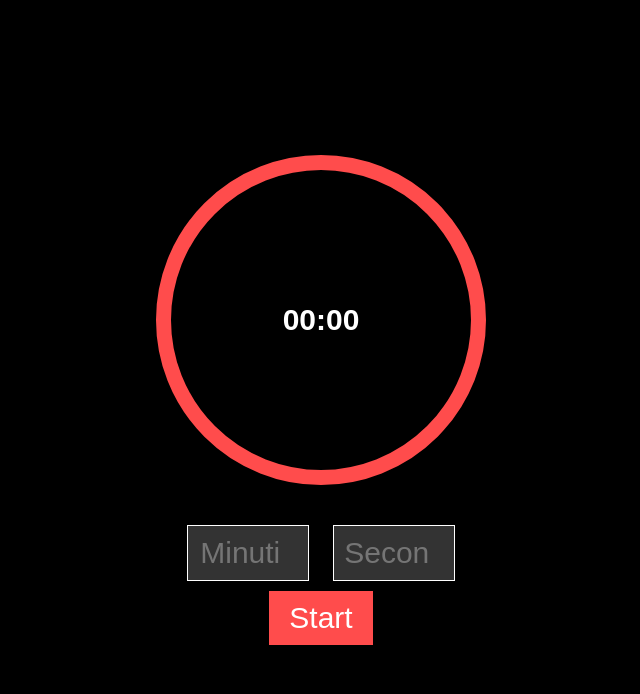
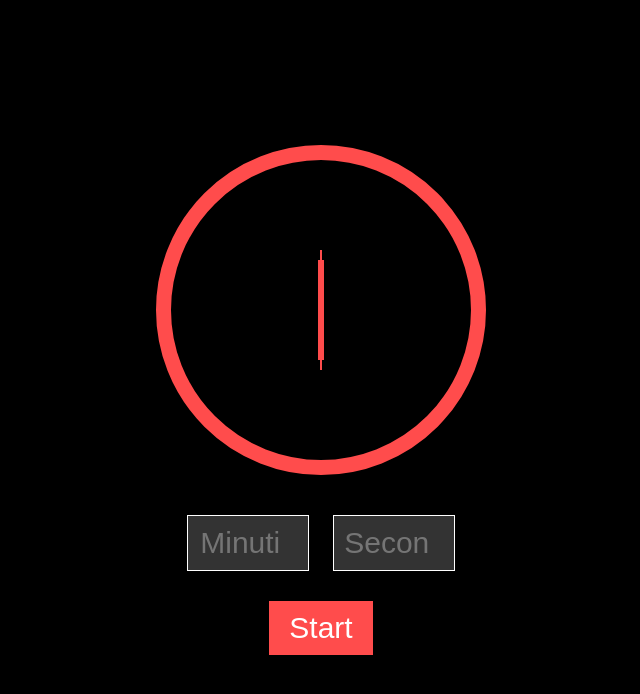
Before and after one commit to Angelo1234565/TIMER, a plain HTML site: page index.html in a window 1280 px wide. Both pictures are taken after a click on the button "Start". Shown: the whole page, without its empty margins (319-959 px from the left). Drawn offline with Linux system fonts and the light colour scheme.

Commit message:
Update index.html

```diff
--- a/index.html
+++ b/index.html
@@ -3,7 +3,7 @@
 <head>
     <meta charset="UTF-8">
     <meta name="viewport" content="width=device-width, initial-scale=1.0">
-    <title>Timer MasterChef</title>
+    <title>Timer MasterChef - Orologio Analogico</title>
     <style>
         body {
             font-family: Arial, sans-serif;
@@ -17,32 +17,49 @@
             flex-direction: column;
         }
 
-        .timer-container {
-            text-align: center;
-        }
-
-        /* Orologio circolare */
-        .clock {
+        .clock-container {
+            position: relative;
             width: 300px;
             height: 300px;
             border: 15px solid #ff4c4c;
             border-radius: 50%;
-            position: relative;
             display: flex;
             justify-content: center;
             align-items: center;
+            background-color: black;
             margin-bottom: 30px;
         }
 
-        .clock .time {
-            font-size: 50px;
-            font-weight: bold;
+        .clock-face {
+            position: relative;
+            width: 100%;
+            height: 100%;
         }
 
-        /* Timer countdown */
-        #timer {
-            font-size: 30px;
-            font-weight: bold;
+        .hand {
+            position: absolute;
+            background-color: #ff4c4c;
+            top: 50%;
+            left: 50%;
+            transform-origin: 100%;
+            transform: translate(-50%, -50%);
+            transition-timing-function: steps(1);
+        }
+
+        .minute-hand {
+            width: 6px;
+            height: 100px;
+            transform-origin: 50% 100%;
+        }
+
+        .second-hand {
+            width: 2px;
+            height: 120px;
+            transform-origin: 50% 100%;
+        }
+
+        .input-container {
+            margin-bottom: 20px;
         }
 
         input[type="number"] {
@@ -77,26 +94,31 @@
 </head>
 <body>
 
-    <div class="timer-container">
-        <div class="clock">
-            <div id="timer" class="time">00:00</div>
+    <div class="clock-container">
+        <div class="clock-face">
+            <div class="hand minute-hand" id="minuteHand"></div>
+            <div class="hand second-hand" id="secondHand"></div>
         </div>
+    </div>
 
-        <div>
-            <input type="number" id="minutesInput" placeholder="Minuti" min="0" max="99">
-            <input type="number" id="secondsInput" placeholder="Secondi" min="0" max="59">
-        </div>
+    <div class="input-container">
+        <input type="number" id="minutesInput" placeholder="Minuti" min="0" max="99">
+        <input type="number" id="secondsInput" placeholder="Secondi" min="0" max="59">
+    </div>
 
-        <button id="startButton">Start</button>
-        <audio id="music" src="https://www.soundhelix.com/examples/mp3/SoundHelix-Song-1.mp3" loop></audio>
-    </div>
+    <button id="startButton">Start</button>
+    <audio id="music" src="https://www.soundhelix.com/examples/mp3/SoundHelix-Song-1.mp3" loop></audio>
 
     <script>
         let timer;
         let isRunning = false;
-        let timeLeft = 0;
+        let minutes = 0;
+        let seconds = 0;
+        let totalSeconds = 0;
+        let elapsedTime = 0;
 
-        const timerDisplay = document.getElementById('timer');
+        const minuteHand = document.getElementById('minuteHand');
+        const secondHand = document.getElementById('secondHand');
         const startButton = document.getElementById('startButton');
         const minutesInput = document.getElementById('minutesInput');
         const secondsInput = document.getElementById('secondsInput');
@@ -105,44 +127,46 @@
         startButton.addEventListener('click', () => {
             if (isRunning) {
                 clearInterval(timer);
-                music.pause(); // Stop the music if the timer is stopped
+                music.pause();
                 startButton.textContent = 'Start';
             } else {
-                const minutes = parseInt(minutesInput.value) || 0;
-                const seconds = parseInt(secondsInput.value) || 0;
-                timeLeft = minutes * 60 + seconds;
+                minutes = parseInt(minutesInput.value) || 0;
+                seconds = parseInt(secondsInput.value) || 0;
+                totalSeconds = minutes * 60 + seconds;
+                elapsedTime = 0;
+                startButton.textContent = 'Stop';
                 startTimer();
-                music.play(); // Start the music when the timer starts
-                startButton.textContent = 'Stop';
+                music.play();
             }
             isRunning = !isRunning;
         });
 
         function startTimer() {
             timer = setInterval(() => {
-                if (timeLeft <= 0) {
+                if (elapsedTime >= totalSeconds) {
                     clearInterval(timer);
-                    music.pause(); // Stop the music when the time is up
+                    music.pause();
                     alert("Tempo scaduto!");
-                    timerDisplay.textContent = "00:00";
                     startButton.textContent = 'Start';
                     isRunning = false;
                 } else {
-                    timeLeft--;
-                    const minutes = Math.floor(timeLeft / 60);
-                    const seconds = timeLeft % 60;
-                    timerDisplay.textContent = formatTime(minutes, seconds);
+                    elapsedTime++;
+                    updateClockHands();
                 }
             }, 1000);
         }
 
-        function formatTime(minutes, seconds) {
-            return `${padZero(minutes)}:${padZero(seconds)}`;
+        function updateClockHands() {
+            const elapsedMinutes = Math.floor(elapsedTime / 60);
+            const elapsedSeconds = elapsedTime % 60;
+
+            const minuteDegree = (elapsedMinutes / 60) * 360;
+            const secondDegree = (elapsedSeconds / 60) * 360;
+
+            minuteHand.style.transform = `translate(-50%, -50%) rotate(${minuteDegree}deg)`;
+            secondHand.style.transform = `translate(-50%, -50%) rotate(${secondDegree}deg)`;
         }
 
-        function padZero(number) {
-            return number < 10 ? `0${number}` : number;
-        }
     </script>
 </body>
 </html>
```
